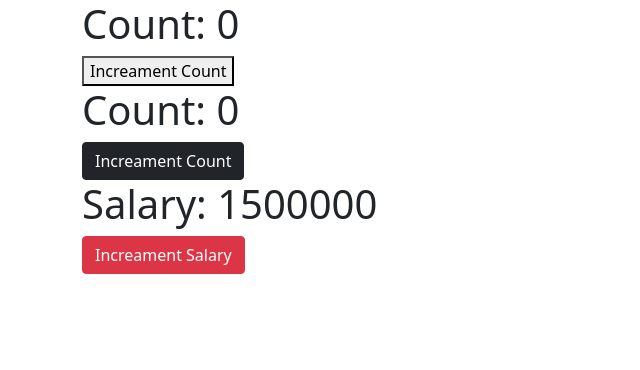
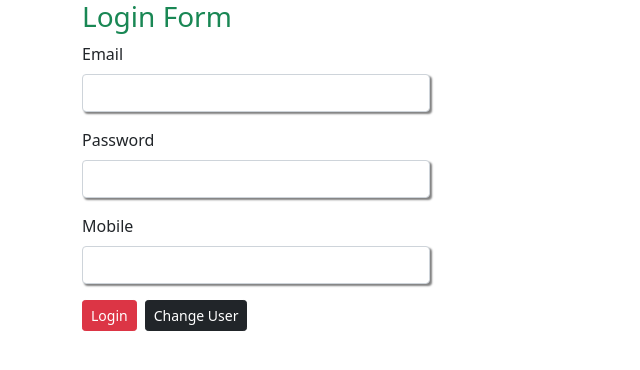
Before and after one commit to khoanguyen84/C0323H1, a React (Create React App) app in the folder Module_5/cra-app/: page / in a window 1280 px wide. Shown: the top 370 px of the page, without its empty margins (0-640 px from the left). Built offline with nearby package versions, Linux system fonts and the light colour scheme.

Commit message:
twoway binding

```diff
--- a/Module_5/cra-app/src/App.js
+++ b/Module_5/cra-app/src/App.js
@@ -4,13 +4,17 @@ import '../node_modules/bootstrap/dist/css/bootstrap.min.css';
 import '../node_modules/@fortawesome/fontawesome-free/css/all.min.css';
 import CountAppJS from './components/CountAppJS';
 import CountAppUseState from './components/CountAppUseState';
+import TwoWayBindingJS from './components/TwoWayBindingJS';
+import TwoWayBindingReact from './components/TwoWayBindingReact';
+import TwoWayBindingReact_2 from './components/TwoWayBindingReact_2';
 
 
 function App() {
   return (
     <div className='container'>
-        <CountAppJS/>
-        <CountAppUseState/>
+        {/* <CountAppJS/>
+        <CountAppUseState/> */}
+        <TwoWayBindingReact_2/>
     </div>
   );
 }
--- /dev/null
+++ b/Module_5/cra-app/src/components/TwoWayBindingJS.jsx
@@ -0,0 +1,43 @@
+import React from "react";
+
+function TwoWayBindingJS() {
+
+    const handleLogin = () => {
+        let loginInfo = {
+            "email": document.querySelector('#email').value,
+            "password": document.querySelector('#password').value
+        }
+        // call login API
+        alert(JSON.stringify(loginInfo))
+    }
+
+    const handleChangeUser = () => {
+        // call API getUser => object
+        document.querySelector('#email').value = 'khoa.nguyen@codegym.vn';
+        document.querySelector('#password').value = '123456';
+    }
+    return (
+        <div className="row col-sm-4">
+            <h3 className="text-success">Login Form</h3>
+            <div className="form-group mb-3">
+                <label className="form-label">Email</label>
+                <input type="email" id="email" className="form-control" />
+            </div>
+            <div className="form-group mb-3">
+                <label className="form-label">Password</label>
+                <input type="password" id="password" className="form-control" />
+            </div>
+            <div className="form-group mb-3">
+                <button className="btn btn-danger btn-sm me-2"
+                    onClick={handleLogin}
+                >Login</button>
+
+                <button className="btn btn-dark btn-sm"
+                    onClick={handleChangeUser}
+                >Change User</button>
+            </div>
+        </div>
+    )
+}
+
+export default TwoWayBindingJS;
--- /dev/null
+++ b/Module_5/cra-app/src/components/TwoWayBindingReact.jsx
@@ -0,0 +1,54 @@
+import React, {useState} from "react";
+
+function TwoWayBindingReact() {
+    const [email, setEmail] = useState('')
+    const [password, setPassword] = useState('')
+    const handleLogin = () => {
+        const loginInfo = {
+            "email" : email,
+            "password" : password
+        }
+        // call login API
+        alert(JSON.stringify(loginInfo))
+    }
+
+    const handleChangeUser = () => {
+        setEmail('khoa.nguyen@codegym.vn');
+        setPassword('123456')
+    }
+
+    const handleInputEmail = (e) => {
+        setEmail(e.target.value);
+    }
+
+    return (
+        <div className="row col-sm-4">
+            <h3 className="text-success">Login Form</h3>
+            <div className="form-group mb-3">
+                <label className="form-label">Email</label>
+                <input type="email" className="form-control"
+                    onInput={handleInputEmail}
+                    value={email}
+                 />
+            </div>
+            <div className="form-group mb-3">
+                <label className="form-label">Password</label>
+                <input type="password" className="form-control"
+                    onInput={(e) => setPassword(e.target.value)}
+                    value={password}
+                />
+            </div>
+            <div className="form-group mb-3">
+                <button className="btn btn-danger btn-sm me-2"
+                    onClick={handleLogin}
+                >Login</button>
+
+                <button className="btn btn-dark btn-sm"
+                    onClick={handleChangeUser}
+                >Change User</button>
+            </div>
+        </div>
+    )
+}
+
+export default TwoWayBindingReact;
--- /dev/null
+++ b/Module_5/cra-app/src/components/TwoWayBindingReact_2.jsx
@@ -0,0 +1,76 @@
+import React, { useState } from "react";
+
+function TwoWayBindingReact_2() {
+    const [state, setState] = useState({
+        email: '',
+        password: '',
+        mobile: ''
+    })
+    const handleLogin = () => {
+        // call login API
+        alert(JSON.stringify(state))
+    }
+
+    const handleChangeUser = () => {
+        setState({
+            ...state,
+            "email": 'khoa.nguyen@codegym.vn',
+            "password": '123456'
+        })
+    }
+
+    const handleInputValue = (e) => {
+        setState({
+            ...state,
+            [e.target.name]: e.target.value
+        })
+    }
+
+    const handleSubmitLogin = (e) => {
+        e.preventDefault();
+
+        // call API
+        alert(JSON.stringify(state))
+    }
+
+    const { email, password, mobile } = state;
+
+    return (
+        <form onSubmit={handleSubmitLogin} className="row col-sm-4">
+            <h3 className="text-success">Login Form</h3>
+            <div className="form-group mb-3">
+                <label className="form-label">Email</label>
+                <input type="email" name="email" className="form-control"
+                    onInput={handleInputValue}
+                    value={email}
+                />
+            </div>
+            <div className="form-group mb-3">
+                <label className="form-label">Password</label>
+                <input type="password" name="password" className="form-control"
+                    onInput={handleInputValue}
+                    value={password}
+                />
+            </div>
+            <div className="form-group mb-3">
+                <label className="form-label">Mobile</label>
+                <input type="tel" name="mobile" className="form-control"
+                    onInput={handleInputValue}
+                    value={mobile}
+                />
+            </div>
+            <div className="form-group mb-3">
+                {/* <button type="submit" className="btn btn-danger btn-sm me-2"
+                    onClick={handleLogin}
+                >Login</button> */}
+                <button type="submit" className="btn btn-danger btn-sm me-2">Login</button>
+
+                <button type="button" className="btn btn-dark btn-sm"
+                    onClick={handleChangeUser}
+                >Change User</button>
+            </div>
+        </form>
+    )
+}
+
+export default TwoWayBindingReact_2;
```
